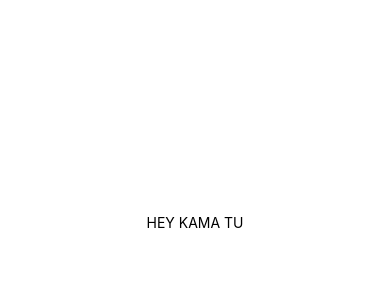
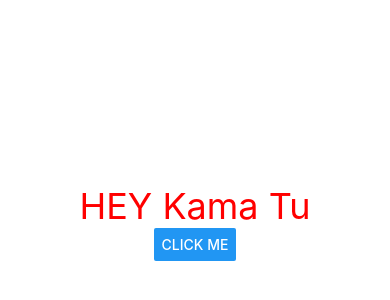
Before and after one commit to taxman206/Todolist, a React Native app: screen / in a window 390 px wide. Shown: the part 200-500 px from the top of the page. Built offline with nearby package versions, Linux system fonts and the light colour scheme.

Commit message:
add click me button

```diff
--- a/App.js
+++ b/App.js
@@ -1,11 +1,12 @@
 import { StatusBar } from 'expo-status-bar';
 import React from 'react';
-import { StyleSheet, Text, View } from 'react-native';
+import { StyleSheet, Text, View , Button} from 'react-native';
 
 export default function App() {
   return (
     <View style={styles.container}>
-      <Text>HEY KAMA TU</Text>
+      <Text style={styles.greeting}>HEY Kama Tu</Text>
+      <Button title="click me"/>
       <StatusBar style="auto" />
     </View>
   );
@@ -18,4 +19,9 @@
     alignItems: 'center',
     justifyContent: 'center',
   },
+  greeting:  {
+  color:'red',
+  fontSize:36
+
+  }
 });
```
